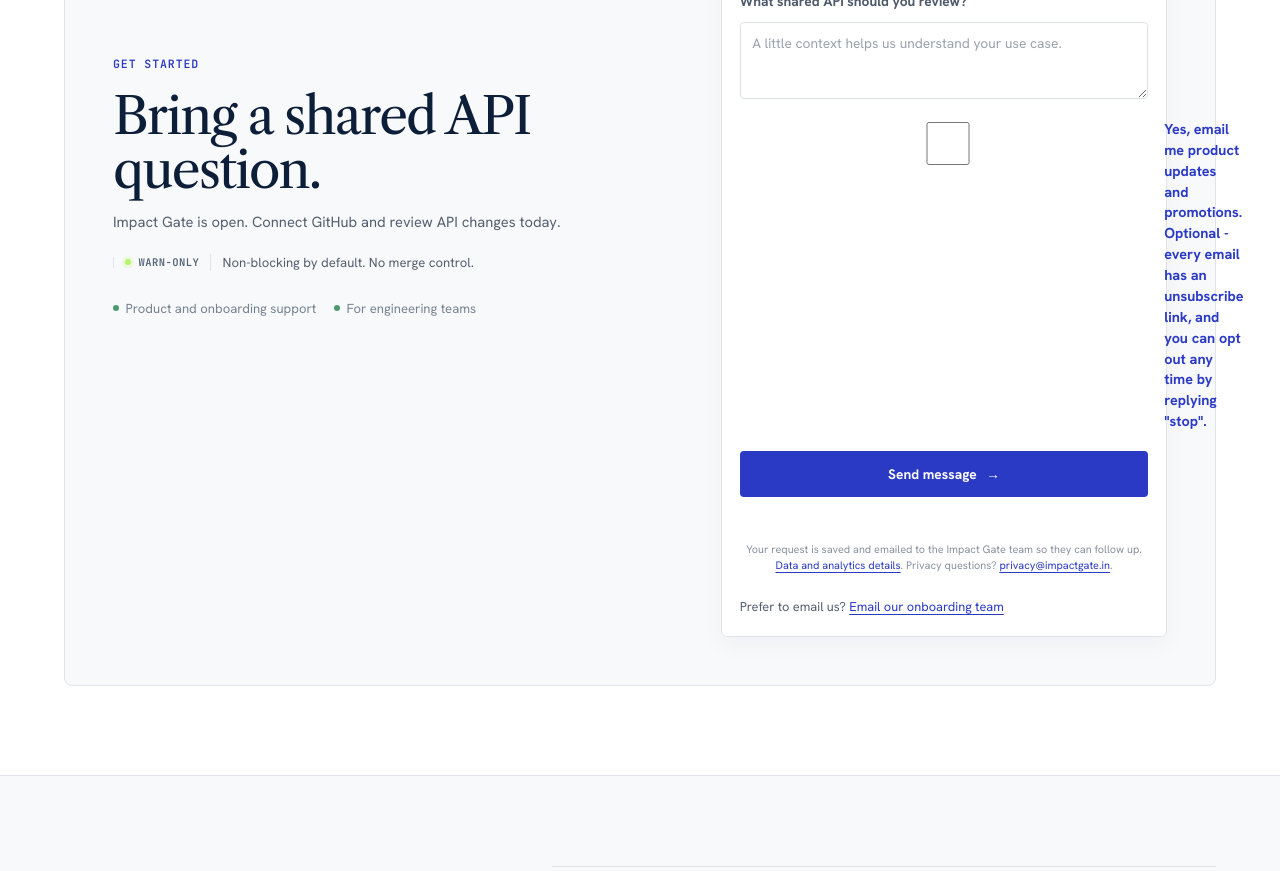
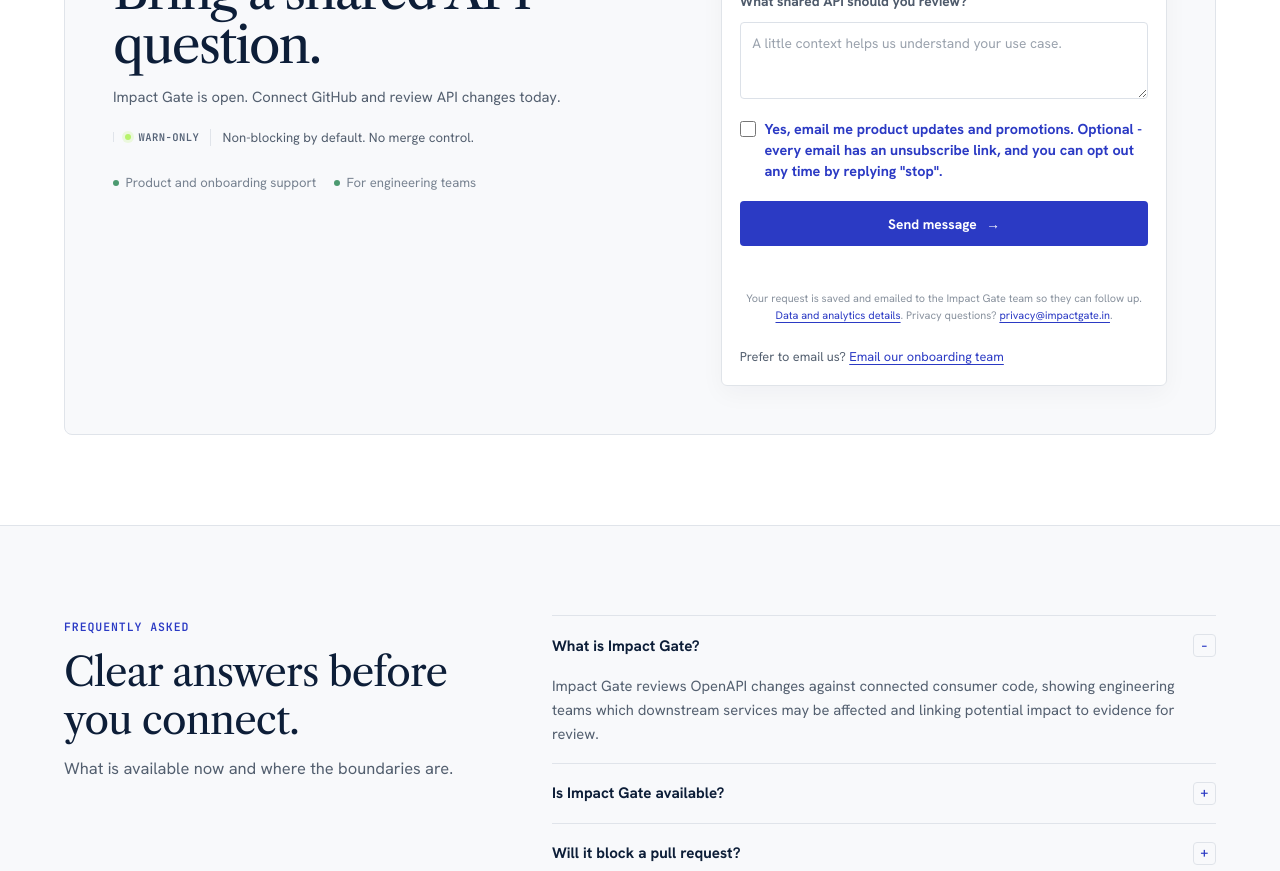
Before and after one commit to abhinavs1920/impact-gate-site, a React (Vite) app: page / in a window 1280 px wide. Shown: the part 5920-6791 px from the top of the page. Built offline with nearby package versions, Linux system fonts and the light colour scheme.

Commit message:
Fix consent checkbox layout in contact form

```diff
--- a/src/styles/site.css
+++ b/src/styles/site.css
@@ -2579,7 +2579,15 @@ button:active {
 }
 
 .contact-form .form-consent { display: flex; gap: 0.55rem; align-items: flex-start; font-size: 0.9rem; line-height: 1.45; cursor: pointer; }
-.contact-form .form-consent input { margin-top: 0.2rem; flex: none; }
+.contact-form .form-consent input[type="checkbox"] {
+  width: 1rem;
+  height: 1rem;
+  min-height: 0;
+  margin: 0.15rem 0 0;
+  padding: 0;
+  flex: none;
+  accent-color: var(--color-primary);
+}
 
 /* Conversion batch: real product captures, vibe-tell trims */
 .hero::before,
```
